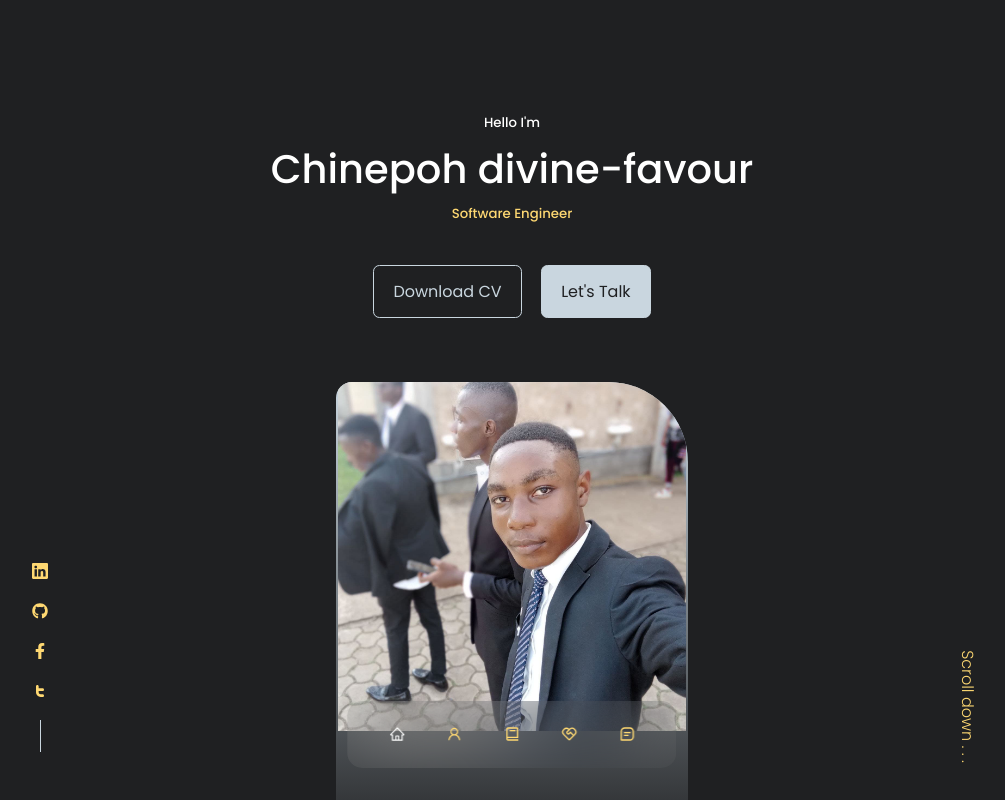
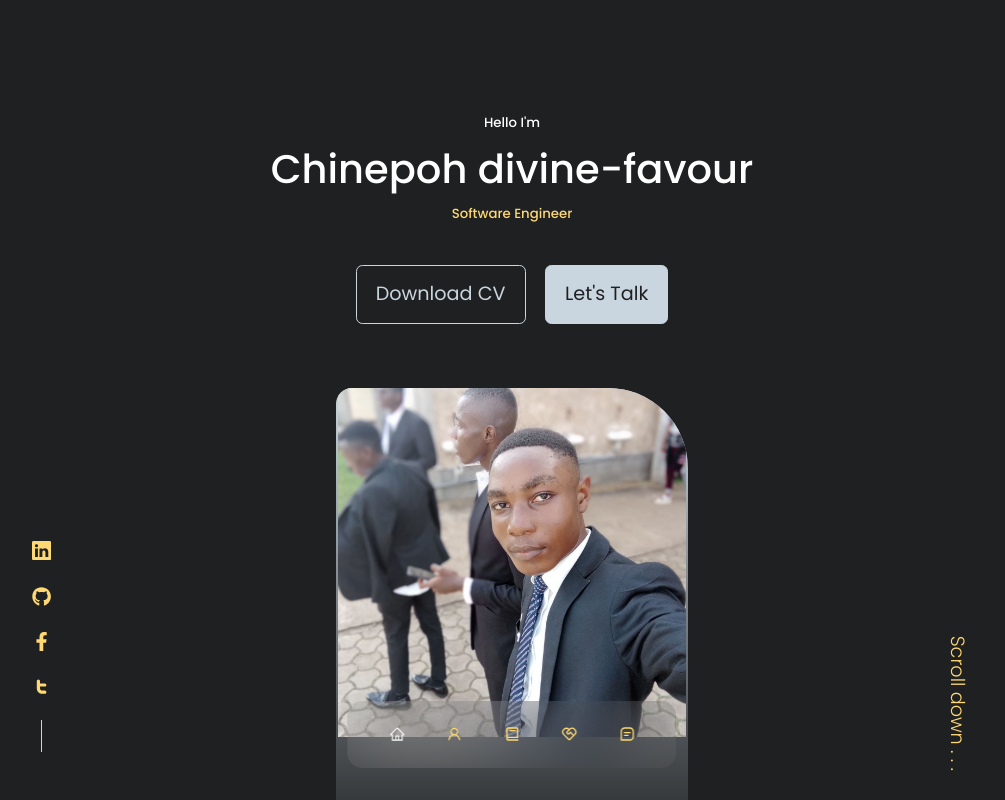
Before and after one commit to ChinepohDivine-f/portfolio-react, a React (Create React App) app: page / in a window 1280 px wide. Shown: the top 800 px of the page, without its empty margins (128-1133 px from the left). Built offline with nearby package versions, Linux system fonts and the light colour scheme; no server answers.

Commit message:
navbarFixed3

```diff
--- a/src/components/footer/footer.css
+++ b/src/components/footer/footer.css
@@ -12,10 +12,14 @@
     margin-bottom: -300px;
 }
 
+a{
+    font-size: larger;
+}
+
 .footer__logo {
     font-size: 1.5rem;
     font-weight: 500;
-    padding: 3rem;
+    padding: 2.5rem 2.5rem 0.5rem 2.5rem;
     margin-bottom: 2rem;
     display: inline-block;
 }
```
